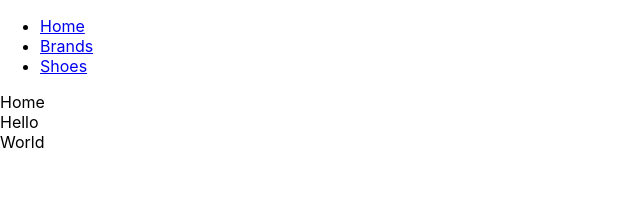
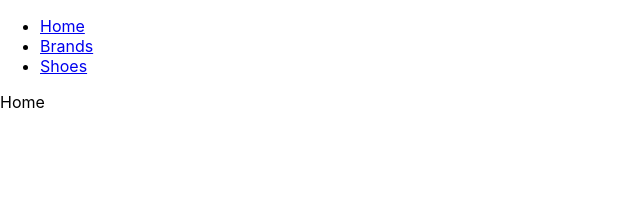
Before and after one commit to mmtakeuchi/shoein-frontend, a React (Create React App) app: page / in a window 1280 px wide. Shown: the top 202 px of the page, without its empty margins (0-640 px from the left). Built offline with nearby package versions, Linux system fonts and the light colour scheme.

Commit message:
get switch and routes to work in app.js

```diff
--- a/src/App.js
+++ b/src/App.js
@@ -1,5 +1,5 @@
 import React from 'react';
-// import {Route, Switch} from 'react-router-dom'
+import {Route, Switch} from 'react-router-dom'
 import Navbar from './components/Navbar'
 import Home from './components/Home'
 import BrandsContainer from './containers/BrandsContainer'
@@ -8,10 +8,12 @@ import ShoesContainer from './containers/ShoesContainer'
 function App() {
   return (
     <div className="App">
-      <Navbar />
-      <Home />
-      <BrandsContainer />
-      <ShoesContainer />
+        <Navbar />
+      <Switch>
+        <Route exact path="/" component={ Home } />
+        <Route exact path="/brands" component={ BrandsContainer }/>
+        <Route exact path="/shoes" component={ ShoesContainer } />
+      </Switch>
     </div>
   );
 }
```
